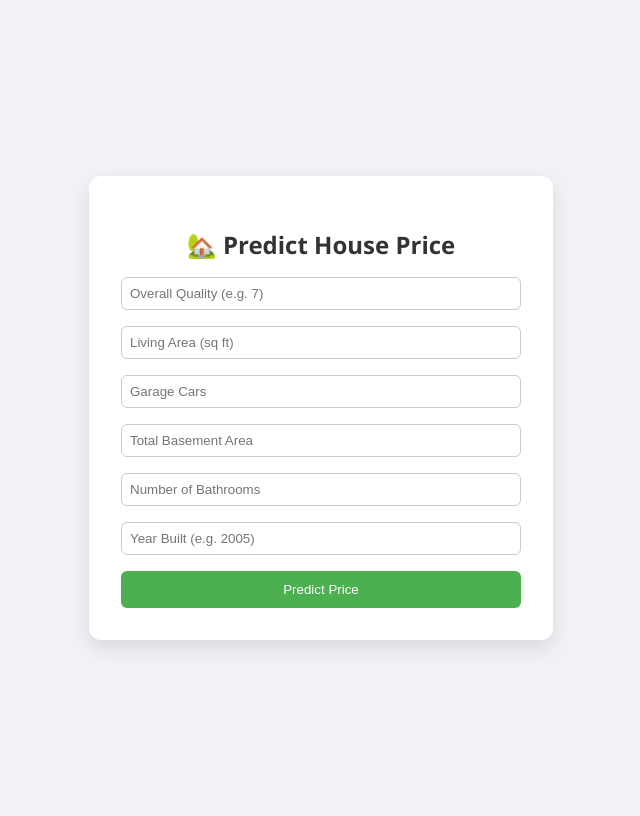
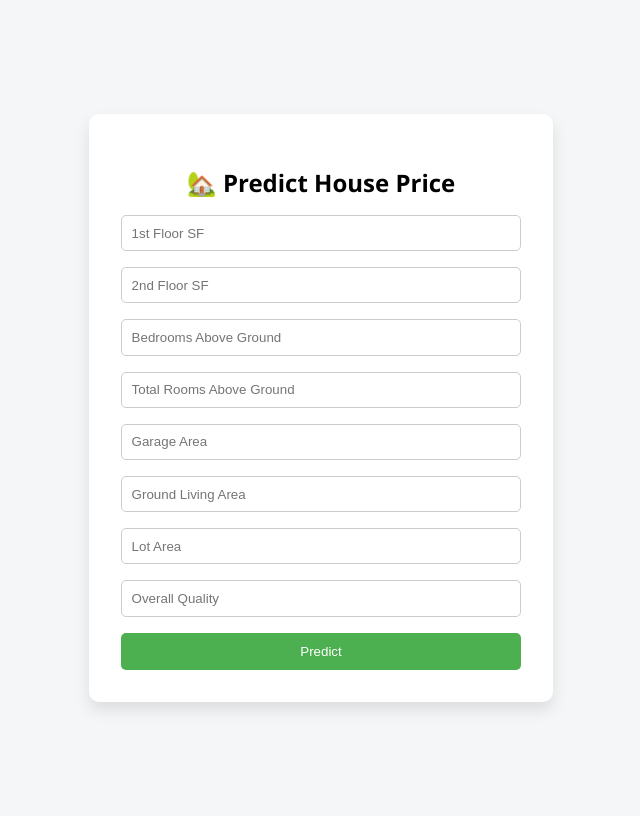
Before and after one commit to Suchith-H-C/house-price-prediction, a FastAPI app: page / in a window 1280 px wide. Shown: the whole page, without its empty margins (319-959 px from the left). Run offline with FastAPI, Linux system fonts and the light colour scheme; parts of the project's set-up code (start-up, migrations or seed data) failed here and were passed over.

Commit message:
Update FastAPI backend and HTML UI to support 8 features for prediction

```diff
--- a/app.py
+++ b/app.py
@@ -1,38 +1,59 @@
 from fastapi import FastAPI, Request, Form
+from fastapi.templating import Jinja2Templates
 from fastapi.responses import HTMLResponse
-from fastapi.templating import Jinja2Templates
+import pandas as pd
 import joblib
-import numpy as np
-import pandas as pd
+import os
 
 app = FastAPI()
 templates = Jinja2Templates(directory="templates")
 
-# Load the trained model
+# Load model once at startup
 model = joblib.load("model.joblib")
 
+# Replace with your actual feature list
+FEATURE_NAMES = [
+    "1stFlrSF", "2ndFlrSF", "BedroomAbvGr", "TotRmsAbvGrd",
+    "GarageArea", "GrLivArea", "LotArea", "OverallQual"
+]
+
 @app.get("/", response_class=HTMLResponse)
-def read_form(request: Request):
-    return templates.TemplateResponse("index.html", {"request": request, "result": None})
+def home(request: Request):
+    return templates.TemplateResponse("index.html", {"request": request})
 
 @app.post("/predict", response_class=HTMLResponse)
-def predict(request: Request,
-            OverallQual: int = Form(...),
-            GrLivArea: float = Form(...),
-            GarageCars: int = Form(...),
-            TotalBsmtSF: float = Form(...),
-            FullBath: int = Form(...),
-            YearBuilt: int = Form(...)):
+async def predict(
+    request: Request,
+    first_flr: float = Form(...),
+    second_flr: float = Form(...),
+    bedrooms: int = Form(...),
+    total_rooms: int = Form(...),
+    garage: float = Form(...),
+    living_area: float = Form(...),
+    lot_area: float = Form(...),
+    quality: int = Form(...)
+):
+    try:
+        # Map inputs to feature names
+        input_data = pd.DataFrame([{
+            "1stFlrSF": first_flr,
+            "2ndFlrSF": second_flr,
+            "BedroomAbvGr": bedrooms,
+            "TotRmsAbvGrd": total_rooms,
+            "GarageArea": garage,
+            "GrLivArea": living_area,
+            "LotArea": lot_area,
+            "OverallQual": quality
+        }])
 
-    # Example input order should match the trained model
-    input_data = pd.DataFrame([{
-        "OverallQual": OverallQual,
-        "GrLivArea": GrLivArea,
-        "GarageCars": GarageCars,
-        "TotalBsmtSF": TotalBsmtSF,
-        "FullBath": FullBath,
-        "YearBuilt": YearBuilt
-    }])
+        prediction = model.predict(input_data)[0]
+        return templates.TemplateResponse("index.html", {
+            "request": request,
+            "prediction": f"${round(prediction, 2)}"
+        })
 
-    prediction = model.predict(input_data)[0]
-    return templates.TemplateResponse("index.html", {"request": request, "result": f"${prediction:,.2f}"})
+    except Exception as e:
+        return templates.TemplateResponse("index.html", {
+            "request": request,
+            "prediction": f"Error: {str(e)}"
+        })
--- a/templates/index.html
+++ b/templates/index.html
@@ -6,50 +6,48 @@
     <style>
         body {
             font-family: 'Segoe UI', sans-serif;
-            background-color: #f0f2f5;
+            background-color: #f4f6f8;
             display: flex;
             justify-content: center;
             align-items: center;
             height: 100vh;
         }
         .card {
-            background: white;
+            background-color: white;
             padding: 2rem;
-            border-radius: 12px;
-            box-shadow: 0 8px 20px rgba(0,0,0,0.1);
+            border-radius: 10px;
+            box-shadow: 0 8px 16px rgba(0,0,0,0.1);
             width: 400px;
         }
         h2 {
             text-align: center;
             margin-bottom: 1rem;
-            color: #333;
         }
         form {
             display: flex;
             flex-direction: column;
         }
         input {
-            padding: 0.5rem;
+            padding: 0.6rem;
             margin-bottom: 1rem;
             border: 1px solid #ccc;
-            border-radius: 6px;
+            border-radius: 5px;
         }
         button {
+            padding: 0.7rem;
             background-color: #4CAF50;
             color: white;
-            padding: 0.7rem;
             border: none;
-            border-radius: 6px;
+            border-radius: 5px;
             cursor: pointer;
         }
         button:hover {
             background-color: #45a049;
         }
         .result {
+            text-align: center;
             margin-top: 1rem;
-            text-align: center;
-            font-size: 1.2rem;
-            color: #444;
+            font-size: 1.1rem;
         }
     </style>
 </head>
@@ -57,17 +55,20 @@
     <div class="card">
         <h2>🏡 Predict House Price</h2>
         <form method="post" action="/predict">
-            <input type="number" name="OverallQual" placeholder="Overall Quality (e.g. 7)" required />
-            <input type="number" step="0.01" name="GrLivArea" placeholder="Living Area (sq ft)" required />
-            <input type="number" name="GarageCars" placeholder="Garage Cars" required />
-            <input type="number" step="0.01" name="TotalBsmtSF" placeholder="Total Basement Area" required />
-            <input type="number" name="FullBath" placeholder="Number of Bathrooms" required />
-            <input type="number" name="YearBuilt" placeholder="Year Built (e.g. 2005)" required />
-            <button type="submit">Predict Price</button>
+            <input type="number" name="first_flr" placeholder="1st Floor SF" required />
+            <input type="number" name="second_flr" placeholder="2nd Floor SF" required />
+            <input type="number" name="bedrooms" placeholder="Bedrooms Above Ground" required />
+            <input type="number" name="total_rooms" placeholder="Total Rooms Above Ground" required />
+            <input type="number" name="garage" placeholder="Garage Area" required />
+            <input type="number" name="living_area" placeholder="Ground Living Area" required />
+            <input type="number" name="lot_area" placeholder="Lot Area" required />
+            <input type="number" name="quality" placeholder="Overall Quality" required />
+            <button type="submit">Predict</button>
         </form>
-        {% if result %}
+
+        {% if prediction %}
         <div class="result">
-            <strong>Predicted Price:</strong> {{ result }}
+            <strong>Predicted Price:</strong> {{ prediction }}
         </div>
         {% endif %}
     </div>
```
